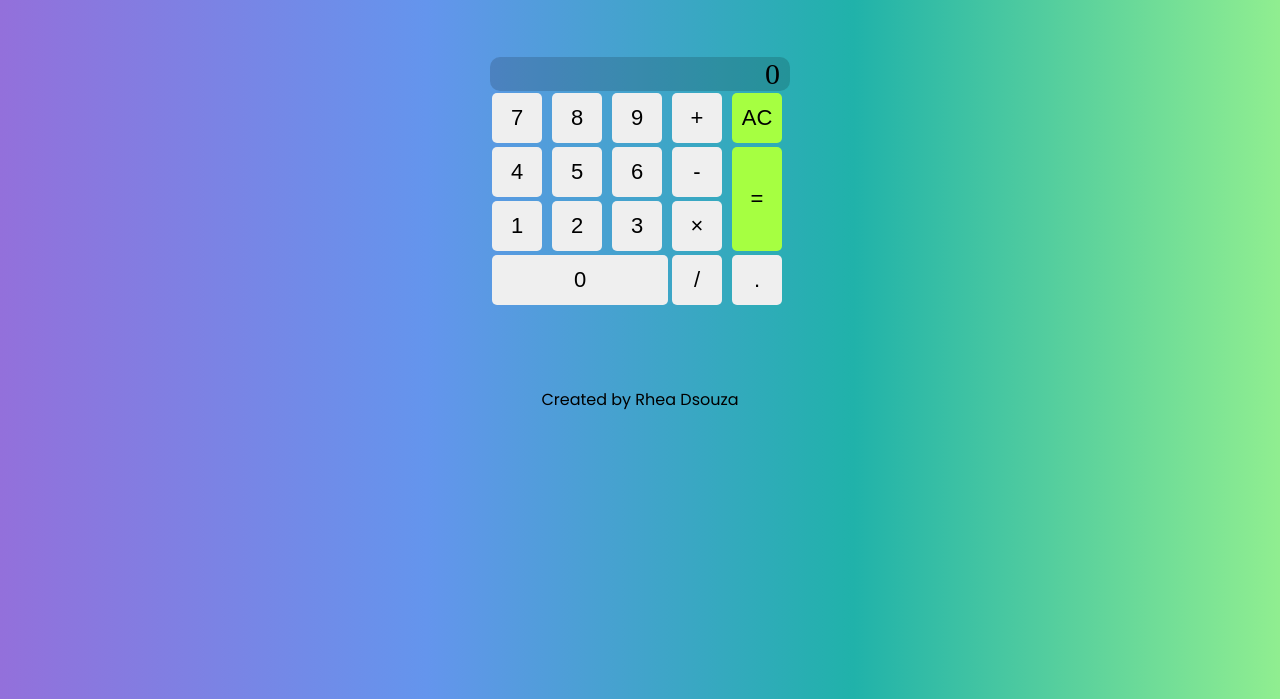
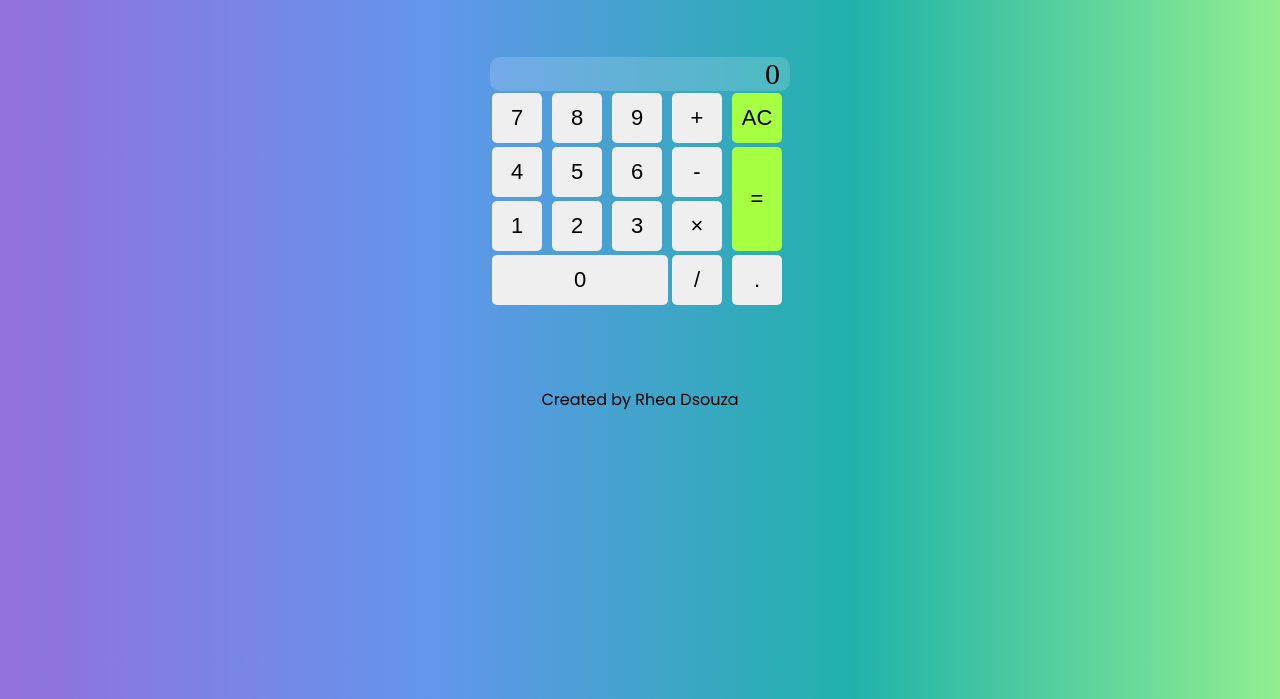
Before and after one commit to RheaDso/CALCULATOR, a plain HTML site: page index.html in a window 1280 px wide. Shown: the part 101-800 px from the top of the page. Drawn offline with Linux system fonts and the light colour scheme.

Commit message:
initial commit

```diff
--- a/style.css
+++ b/style.css
@@ -28,7 +28,7 @@ header{
 .display{
     font-size: 30px;
     text-align: right;
-    background-color: #00000028;
+    background-color: #ffffff28;
     border-radius: 10px;
     padding-right: 10px;
 }
```
